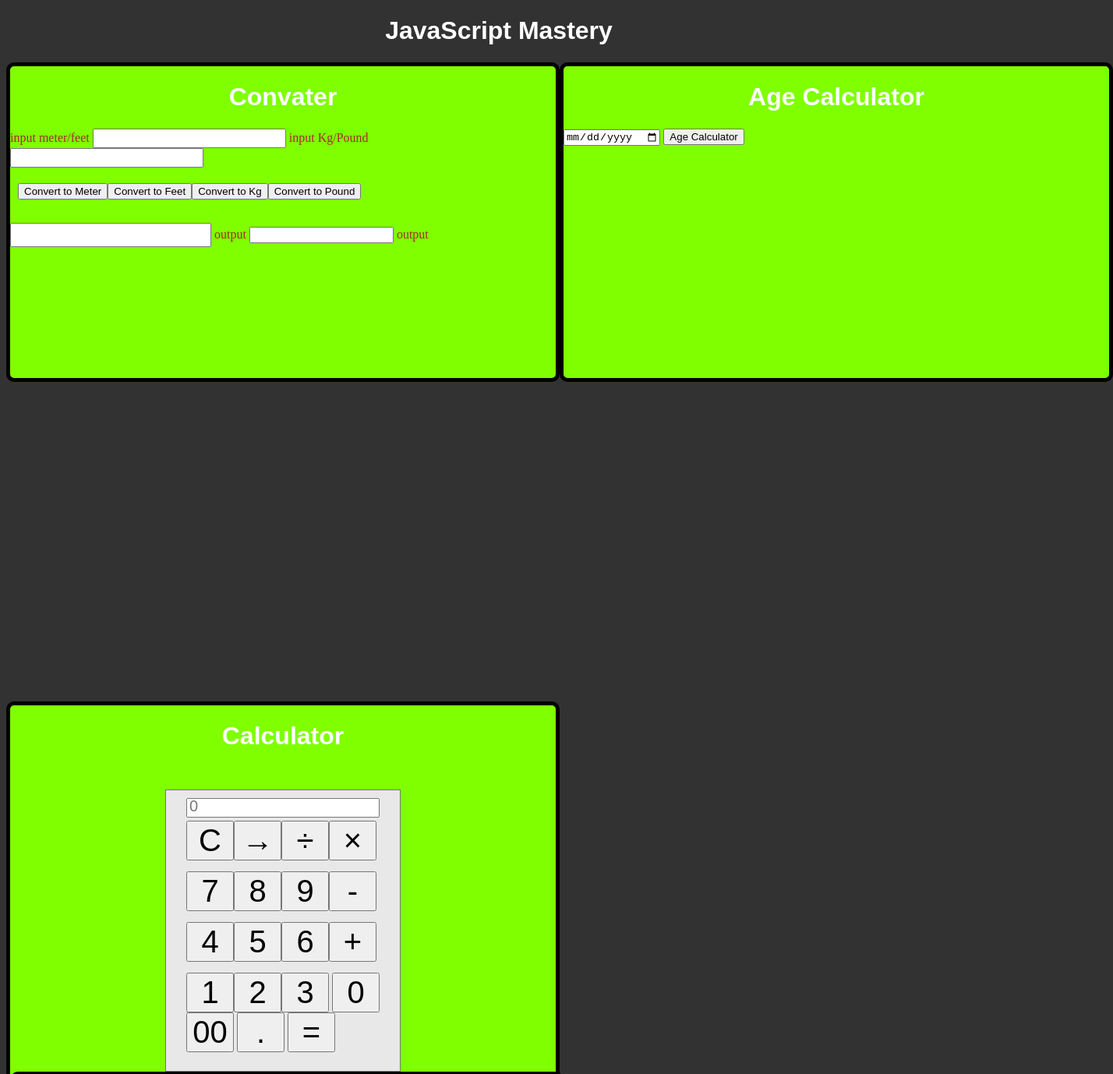
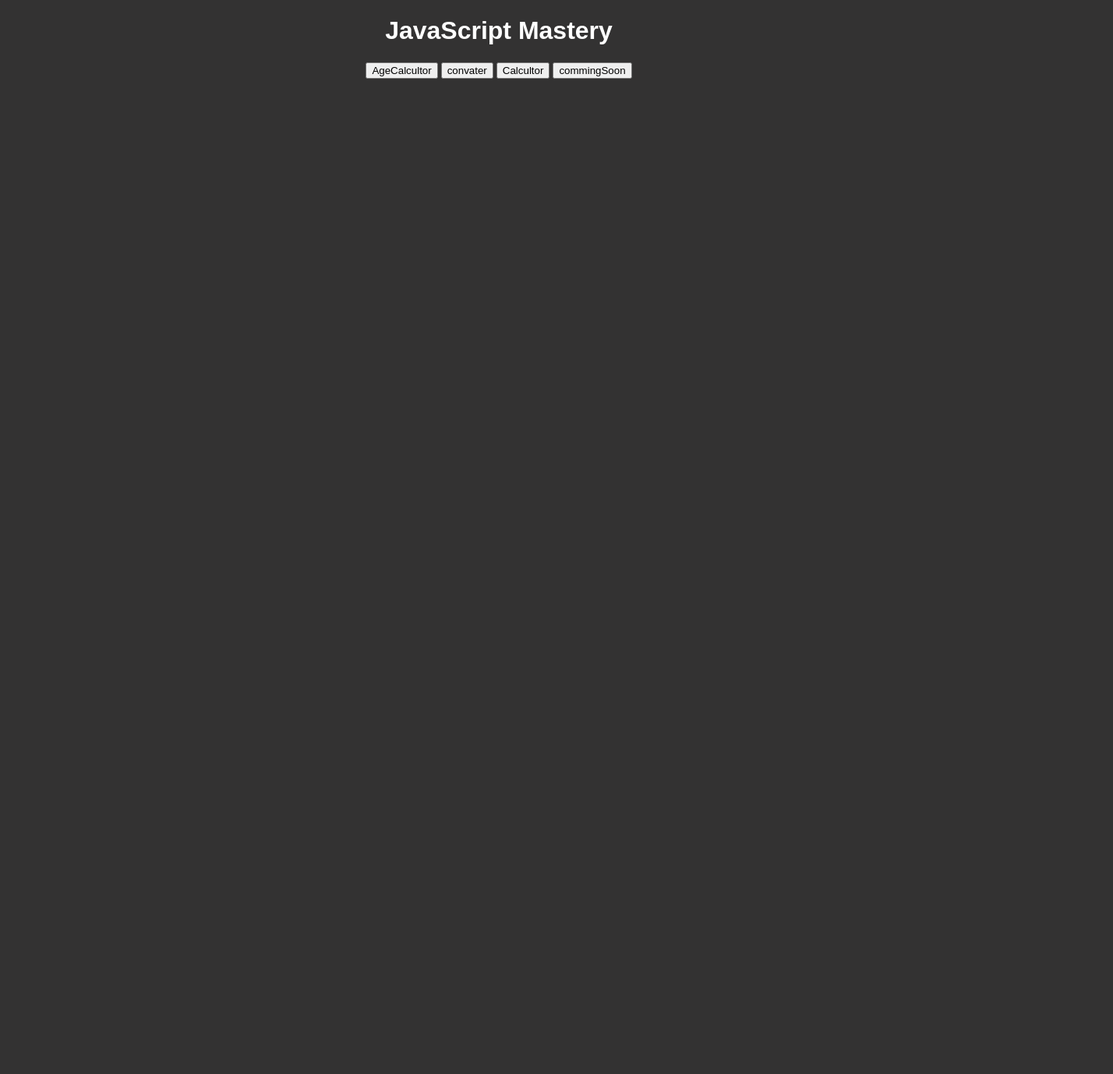
Before and after one commit to zihadul10101/programing-plant-js-task, a plain HTML site: page index.html in a window 1280 px wide. Shown: the top 1378 px of the page at 78% size, 1428 px wide, since content can reach past the window. After the commit the page ends 800 px from the top, so only its background shows below. Drawn offline with Linux system fonts and the light colour scheme.

Commit message:
popup done

```diff
--- a/app.js
+++ b/app.js
@@ -131,16 +131,20 @@ setInterval(function () {
 
 
 
-/// demo Button
 
-// demoBtn =document.getElementById('asges');
-// demoBtn.addEventListener("click",function(){
-// console.log('click');
-// var hint = document.getElementById('hint');
-// if(hint.style.display == 'none'){
-//   hint.style.display = 'block';
-// }
-// else{
-//   hint.style.display = 'none';
-// }
-// })
+function showDiv() {
+    document.getElementById('ageCalo').style.display = "block";
+
+ }
+ function showCon() {
+    document.getElementById('conBtn').style.display = "block";
+
+ }
+ function showCal() {
+    document.getElementById('hint').style.display = "block";
+
+ }
+ function showSoon() {
+    document.getElementById('soon').style.display = "block";
+
+ }
--- a/index.html
+++ b/index.html
@@ -17,7 +17,7 @@
     <h1>JavaScript Mastery</h1>
 
     <div class="main">
-        <div class="convertCal">
+        <div class="convertCal" id="conBtn" style="display: none;">
             <h1>Convater</h1>
             <label for="text">input meter/feet</label>
             <input type="text" class="input" id="inputMf">
@@ -34,7 +34,7 @@
             <label for="text">output</label>
         </div>
 
-        <div id="ageCalo" class="ageCal">
+        <div id="ageCalo"  class="ageCal" style="display: none;">
             <h1>Age Calculator</h1>
             <input type="date" name="date" id="dob">
             <button id="AgeCalcultor">Age Calculator</button>
@@ -44,7 +44,7 @@
         </div>
     </div>
 
-    <div id="hint" class="calculator">
+    <div id="hint" class="calculator" style="display: none;">
         <h1>Calculator</h1>
         <div class="container">
             <div>
@@ -82,13 +82,17 @@
             </div>
         </div>
 
-        <div class="commingSoon">
+        <div class="commingSoon" id="soon" style="display: none;">
             <h1>Comming Soon to New Year <span>2022</span></h1>
             <div class="container">
                 <div class="flex">
+                    <label for="">day</label>
                     <div id="day">NA</div>
+                    <label for="">hour</label>
                     <div id="hour">NA</div>
+                    <label for="">minute</label>
                     <div id="minute">NA</div>
+                    <label for="">second</label>
                     <div id="second">NA</div>
                 </div>
             </div>
@@ -96,11 +100,20 @@
 
     </div>
 
-<!-- <div class="demoBtn">
-    <button id="asges">
+<div class="demoBtn" style="text-align: center;">
+    <button onclick=" showDiv()">
         AgeCalcultor
     </button>
-</div> -->
+    <button onclick= showCon() >
+        convater
+    </button>
+    <button onclick=showCal() id="CalBtn">
+        Calcultor
+    </button>
+    <button onclick=showSoon() id="CommingBtn">
+        commingSoon
+    </button>
+</div>
 
 
     <script src="app.js"></script>
--- a/style.css
+++ b/style.css
@@ -66,17 +66,15 @@ p{
     background-color: chartreuse;
     border-radius: 10px;
     width: 700px;
-    height: 600px;
+    height: 400px;
 }
 .container{
 display: grid;
 justify-content: center;
 height: 340px;
-width: 280px;
+width: 380px;
 background-color:#e8e8e8;
 margin: 0 auto;
-margin-top: 50px;
-padding: 10px;
 border: 1px solid #777;
 }
 .btn{
```
